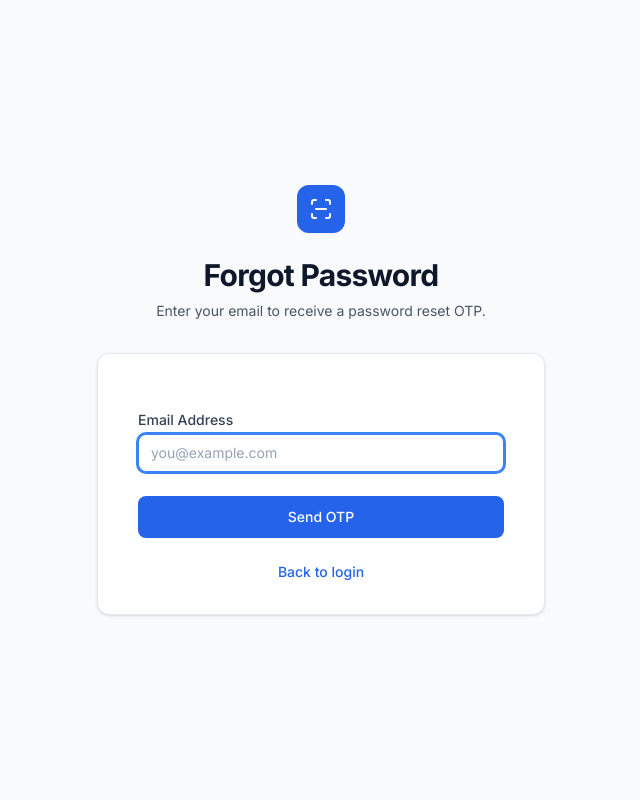
After one commit to Prateek-Giree/rfid-based-attendance-system, a Django app: page /auth/forgot-password/ in a window 1280 px wide. The commit adds this page. Shown: the whole page, without its empty margins (319-959 px from the left). Run offline with Django 5.2, Linux system fonts and the light colour scheme; some libraries are stand-ins or nearby versions.

Commit message:
feat(auth): opt verification

```diff
--- a/apps/auth_core/forms.py
+++ b/apps/auth_core/forms.py
@@ -34,3 +34,67 @@ class LoginForm(AuthenticationForm):
             }
         ),
     )
+
+
+class ForgotPasswordForm(forms.Form):
+    email = forms.EmailField(
+        label="Email Address",
+        widget=forms.EmailInput(
+            attrs={
+                "class": "input-field",
+                "placeholder": "you@example.com",
+                "autocomplete": "email",
+                "autofocus": True,
+                "data-validator": "email",
+                "data-required": "true",
+            }
+        ),
+    )
+
+
+class VerifyOTPForm(forms.Form):
+    otp_code = forms.CharField(
+        label="Enter OTP",
+        max_length=6,
+        min_length=6,
+        widget=forms.TextInput(
+            attrs={
+                "class": "input-field text-center tracking-widest font-mono text-xl",
+                "placeholder": "------",
+                "autocomplete": "one-time-code",
+                "autofocus": True,
+                "data-validator": "otp",
+                "data-required": "true",
+                "inputmode": "numeric",
+            }
+        ),
+    )
+
+
+class ResetPasswordForm(forms.Form):
+    new_password = forms.CharField(
+        label="New Password",
+        widget=forms.PasswordInput(
+            attrs={
+                "id": "new_password",
+                "class": "input-field",
+                "placeholder": "••••••••",
+                "autocomplete": "new-password",
+                "data-validator": "password",
+                "data-required": "true",
+            }
+        ),
+    )
+    confirm_password = forms.CharField(
+        label="Confirm Password",
+        widget=forms.PasswordInput(
+            attrs={
+                "class": "input-field",
+                "placeholder": "••••••••",
+                "autocomplete": "new-password",
+                "data-validator": "password-confirm",
+                "data-match-field": "new_password",
+                "data-required": "true",
+            }
+        ),
+    )
--- /dev/null
+++ b/apps/auth_core/services/__init__.py
@@ -0,0 +1,4 @@
+from .teacher_service import TeacherService
+from .otp_service import OTPService
+
+__all__ = ["TeacherService", "OTPService"]
--- a/apps/auth_core/services.py
+++ b/apps/auth_core/services/teacher_service.py
@@ -2,7 +2,7 @@ from django.contrib.auth import get_user_model
 from django.core.exceptions import ValidationError
 from django.db import models, transaction
 
-from .models import Teacher
+from ..models import Teacher
 
 User = get_user_model()
 
--- /dev/null
+++ b/apps/auth_core/templates/auth_core/forgot_password.html
@@ -0,0 +1,51 @@
+{% extends "base.html" %}
+{% load static %}
+
+{% block title %}Forgot Password{% endblock %}
+{% block body_class %}bg-slate-50 dark:bg-slate-900 text-slate-900 dark:text-slate-100 flex flex-col justify-center min-h-screen py-12 sm:px-6 lg:px-8{% endblock %}
+
+{% block content %}
+<div class="sm:mx-auto sm:w-full sm:max-w-md">
+    <div class="flex justify-center">
+        <div class="w-12 h-12 rounded-xl bg-primary-600 flex items-center justify-center shadow-sm">
+            <i data-lucide="scan-line" class="h-6 w-6 text-white"></i>
+        </div>
+    </div>
+    <h2 class="mt-6 text-center text-3xl font-extrabold text-slate-900 dark:text-white tracking-tight">
+        Forgot Password
+    </h2>
+    <p class="mt-2 text-center text-sm text-slate-600 dark:text-slate-400">
+        Enter your email to receive a password reset OTP.
+    </p>
+</div>
+
+<div class="mt-8 sm:mx-auto sm:w-full sm:max-w-md">
+    <div class="bg-white dark:bg-slate-800 py-8 px-4 shadow sm:rounded-xl sm:px-10 border border-slate-200 dark:border-slate-700">
+        <form class="space-y-6" method="POST" action="{% url 'auth_core:forgot_password' %}" novalidate>
+            {% csrf_token %}
+
+            <div>
+                <label for="{{ form.email.id_for_label }}" class="input-label">
+                    {{ form.email.label }}
+                </label>
+                {{ form.email }}
+                {% if form.email.errors %}
+                <p class="mt-1 text-xs text-danger">{{ form.email.errors.0 }}</p>
+                {% endif %}
+            </div>
+
+            <div>
+                <button type="submit" class="w-full flex justify-center py-2.5 px-4 border border-transparent rounded-lg shadow-sm text-sm font-medium text-white bg-primary-600 hover:bg-primary-700 focus:outline-none focus:ring-2 focus:ring-offset-2 focus:ring-primary-500 transition-colors duration-150">
+                    Send OTP
+                </button>
+            </div>
+
+            <div class="text-sm text-center">
+                <a href="{% url 'auth_core:login' %}" class="font-medium text-primary-600 hover:text-primary-500">
+                    Back to login
+                </a>
+            </div>
+        </form>
+    </div>
+</div>
+{% endblock %}
--- a/apps/auth_core/urls.py
+++ b/apps/auth_core/urls.py
@@ -11,6 +11,12 @@ urlpatterns = [
     path("dashboard/", views.DashboardView.as_view(), name="dashboard"),
     path("dashboard/charts/", views.DashboardChartsView.as_view(), name="dashboard_charts"),
 
+    # Authentication Security Enhancements
+    path("auth/verify-login-otp/", views.VerifyLoginOTPView.as_view(), name="verify_login_otp"),
+    path("auth/forgot-password/", views.ForgotPasswordView.as_view(), name="forgot_password"),
+    path("auth/verify-reset-otp/", views.VerifyPasswordOTPView.as_view(), name="verify_reset_otp"),
+    path("auth/reset-password/", views.ResetPasswordView.as_view(), name="reset_password"),
+
     # Teachers
     path("teachers/", teacher_views.TeacherListView.as_view(), name="teacher_list"),
     path("teachers/create/", teacher_views.TeacherCreateView.as_view(), name="teacher_create"),
--- a/apps/auth_core/views.py
+++ b/apps/auth_core/views.py
@@ -1,10 +1,18 @@
 from django.contrib import messages
 from django.contrib.auth.mixins import LoginRequiredMixin
 from django.contrib.auth.views import LoginView, LogoutView
+from django.contrib.auth import login as auth_login
 from django.urls import reverse_lazy
 from django.views.generic import RedirectView, TemplateView
+from django.views.generic.edit import FormView
+from django.shortcuts import redirect
+from django.core.exceptions import ValidationError
+from django.utils.decorators import method_decorator
+from django.views.decorators.cache import never_cache
 
-from .forms import LoginForm
+from .forms import LoginForm, ForgotPasswordForm, VerifyOTPForm, ResetPasswordForm
+from apps.auth_core.models import User
+from .services.otp_service import OTPService
 
 
 class RootRedirectView(RedirectView):
@@ -17,7 +25,7 @@ class RootRedirectView(RedirectView):
 
 
 class CustomLoginView(LoginView):
-    """Email-based login. Redirects authenticated users away immediately."""
+    """Email-based login. Implements two-step OTP verification."""
 
     template_name = "auth_core/login.html"
     form_class = LoginForm
@@ -27,12 +35,153 @@ class CustomLoginView(LoginView):
         return reverse_lazy("auth_core:dashboard")
 
     def form_valid(self, form):
-        messages.success(self.request, "Welcome back! You are now logged in.")
-        return super().form_valid(form)
+        user = form.get_user()
+        try:
+            otp = OTPService.generate_otp(user, "login", expiry_minutes=5)
+            OTPService.send_otp_email(user, "login", otp)
+            self.request.session["pre_otp_user_id"] = user.id
+            messages.info(self.request, "An OTP has been sent to your email. Please verify.")
+            return redirect("auth_core:verify_login_otp")
+        except ValidationError as e:
+            messages.error(self.request, e.message)
+            return super().form_invalid(form)
+        except Exception:
+            messages.error(self.request, "Failed to send OTP email. Please try again later.")
+            return super().form_invalid(form)
 
     def form_invalid(self, form):
         messages.error(self.request, "Invalid email or password. Please try again.")
         return super().form_invalid(form)
+
+
+@method_decorator(never_cache, name='dispatch')
+class VerifyLoginOTPView(FormView):
+    template_name = "auth_core/verify_login_otp.html"
+    form_class = VerifyOTPForm
+    success_url = reverse_lazy("auth_core:dashboard")
+
+    def dispatch(self, request, *args, **kwargs):
+        if not request.session.get("pre_otp_user_id"):
+            messages.error(request, "Session expired. Please log in again.")
+            return redirect("auth_core:login")
+        return super().dispatch(request, *args, **kwargs)
+
+    def get_context_data(self, **kwargs):
+        context = super().get_context_data(**kwargs)
+        user_id = self.request.session.get("pre_otp_user_id")
+        user = User.objects.filter(id=user_id).first()
+        if user:
+            context["email"] = user.email
+        return context
+
+    def form_valid(self, form):
+        user_id = self.request.session.get("pre_otp_user_id")
+        user = User.objects.filter(id=user_id).first()
+        if not user:
+            messages.error(self.request, "User not found.")
+            return redirect("auth_core:login")
+
+        otp_code = form.cleaned_data["otp_code"]
+
+        if OTPService.verify_otp(user, "login", otp_code):
+            auth_login(self.request, user)
+            del self.request.session["pre_otp_user_id"]
+            messages.success(self.request, "Welcome back! You are now logged in.")
+            return super().form_valid(form)
+        else:
+            messages.error(self.request, "Invalid or expired OTP.")
+            return super().form_invalid(form)
+
+
+@method_decorator(never_cache, name='dispatch')
+class ForgotPasswordView(FormView):
+    template_name = "auth_core/forgot_password.html"
+    form_class = ForgotPasswordForm
+    success_url = reverse_lazy("auth_core:verify_reset_otp")
+
+    def form_valid(self, form):
+        email = form.cleaned_data["email"]
+        user = User.objects.filter(email=email).first()
+
+        if user:
+            try:
+                otp = OTPService.generate_otp(user, "password_reset", expiry_minutes=10)
+                OTPService.send_otp_email(user, "password_reset", otp)
+                self.request.session["reset_email"] = email
+                messages.success(self.request, "A password reset OTP has been sent to your email.")
+                return super().form_valid(form)
+            except ValidationError as e:
+                messages.error(self.request, e.message)
+                return super().form_invalid(form)
+            except Exception:
+                messages.error(self.request, "Failed to send email. Please try again later.")
+                return super().form_invalid(form)
+        else:
+            # Prevent email enumeration: act like it succeeded
+            messages.success(self.request, "If the email exists, an OTP has been sent.")
+            return super().form_valid(form)
+
+
+@method_decorator(never_cache, name='dispatch')
+class VerifyPasswordOTPView(FormView):
+    template_name = "auth_core/verify_reset_otp.html"
+    form_class = VerifyOTPForm
+    success_url = reverse_lazy("auth_core:reset_password")
+
+    def dispatch(self, request, *args, **kwargs):
+        if not request.session.get("reset_email"):
+            messages.error(request, "Session expired. Please start over.")
+            return redirect("auth_core:forgot_password")
+        return super().dispatch(request, *args, **kwargs)
+
+    def get_context_data(self, **kwargs):
+        context = super().get_context_data(**kwargs)
+        context["email"] = self.request.session.get("reset_email")
+        return context
+
+    def form_valid(self, form):
+        email = self.request.session.get("reset_email")
+        user = User.objects.filter(email=email).first()
+        if not user:
+            return redirect("auth_core:forgot_password")
+
+        otp_code = form.cleaned_data["otp_code"]
+
+        if OTPService.verify_otp(user, "password_reset", otp_code):
+            # Give permission to reset password
+            self.request.session["can_reset_password"] = True
+            return super().form_valid(form)
+        else:
+            messages.error(self.request, "Invalid or expired OTP.")
+            return super().form_invalid(form)
+
+
+@method_decorator(never_cache, name='dispatch')
+class ResetPasswordView(FormView):
+    template_name = "auth_core/reset_password.html"
+    form_class = ResetPasswordForm
+    success_url = reverse_lazy("auth_core:login")
+
+    def dispatch(self, request, *args, **kwargs):
+        if not request.session.get("can_reset_password") or not request.session.get("reset_email"):
+            messages.error(request, "Session expired. Please start over.")
+            return redirect("auth_core:forgot_password")
+        return super().dispatch(request, *args, **kwargs)
+
+    def form_valid(self, form):
+        email = self.request.session.get("reset_email")
+        user = User.objects.filter(email=email).first()
+        if user:
+            new_password = form.cleaned_data["new_password"]
+            user.set_password(new_password)
+            user.save()
+            messages.success(self.request, "Password reset successfully. You can now log in.")
+
+        # Clear session vars
+        self.request.session.pop("reset_email", None)
+        self.request.session.pop("can_reset_password", None)
+
+        return super().form_valid(form)
 
 
 class CustomLogoutView(LogoutView):
--- a/static/js/forms/form-validation.js
+++ b/static/js/forms/form-validation.js
@@ -124,6 +124,10 @@ function validateField(input) {
             result = validateApiKey(value);
             break;
 
+        case "otp":
+            result = validateOTP(value);
+            break;
+
         default:
             break;
     }
--- a/static/js/forms/validators.js
+++ b/static/js/forms/validators.js
@@ -191,3 +191,19 @@ function validateApiKey(value) {
     }
     return { valid: true, message: "" };
 }
+
+/**
+ * Validates an OTP code.
+ * Rules: exactly 6 digits.
+ */
+function validateOTP(value) {
+    const trimmed = value ? value.trim() : "";
+    if (trimmed === "") {
+        return { valid: false, message: "OTP is required." };
+    }
+    const OTP_REGEX = /^\d{6}$/;
+    if (!OTP_REGEX.test(trimmed)) {
+        return { valid: false, message: "OTP must be exactly 6 digits." };
+    }
+    return { valid: true, message: "" };
+}
```
Also changed, not shown: apps/auth_core/admin.py (+26 -1 lines), apps/auth_core/models.py (+22 -2 lines), apps/auth_core/services/otp_service.py (added, +119 -0 lines), apps/auth_core/templates/auth_core/emails/login_otp.html (added, +28 -0 lines), apps/auth_core/templates/auth_core/emails/password_reset_otp.html (added, +28 -0 lines), apps/auth_core/templates/auth_core/login.html (+10 -3 lines), apps/auth_core/templates/auth_core/reset_password.html (added, +56 -0 lines), apps/auth_core/templates/auth_core/verify_login_otp.html (added, +51 -0 lines), apps/auth_core/templates/auth_core/verify_reset_otp.html (added, +51 -0 lines), config/settings.py (+8 -0 lines), README.md (added), apps/auth_core/migrations/0003_otpverification.py (added).
